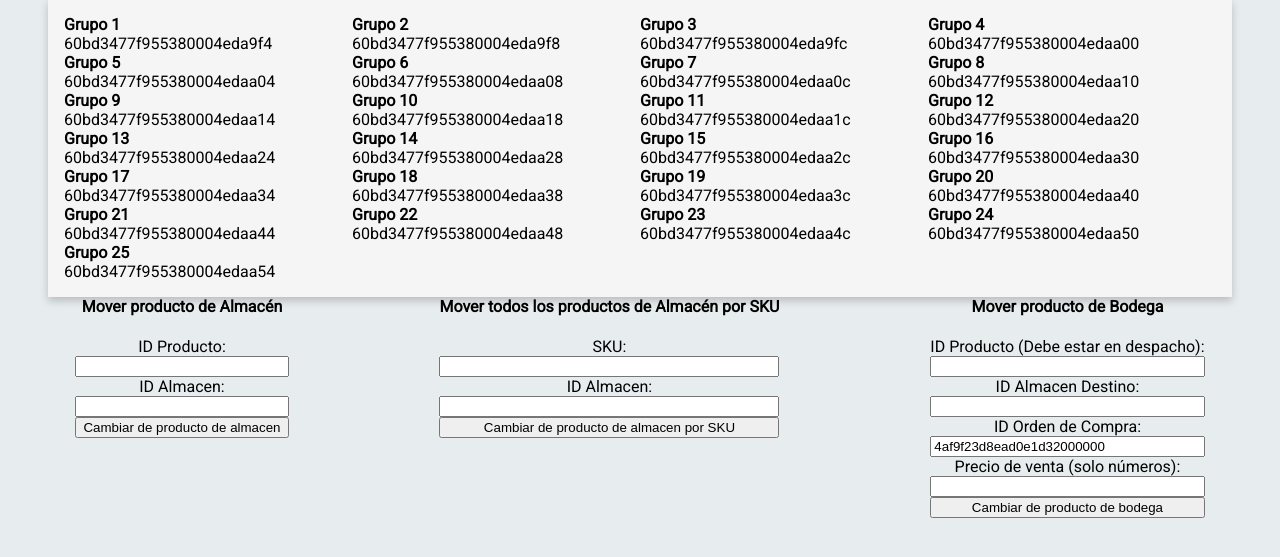
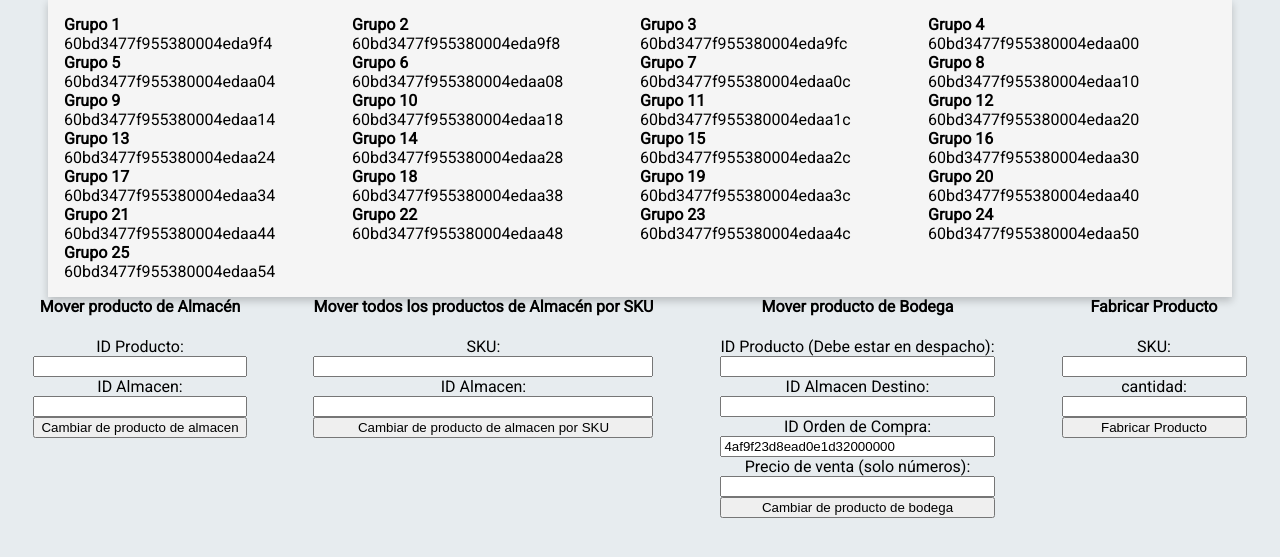
Before and after one commit to Gaonuk/proyecto-ti, a Django app: page /backoffice/ in a window 1280 px wide. Shown: the part 151-708 px from the top of the page. Run offline with Django 3.2, Linux system fonts and the light colour scheme; data that the repository does not hold is empty.

Commit message:
feat: Added Fabrication Form to Backoffice

```diff
--- a/api/forms.py
+++ b/api/forms.py
@@ -13,3 +13,7 @@ class FormCambiarBodega(forms.Form):
     almacenId_externo = forms.CharField(label='ID Almacen Destino', max_length=100)
     oc =  forms.CharField(label='ID Orden de Compra', max_length=100, initial="4af9f23d8ead0e1d32000000")
     precio = forms.IntegerField(label= 'Precio de venta (solo números)' )
+
+class FormFabricar(forms.Form):
+    SKU = forms.CharField(label='SKU', max_length=100)
+    cantidad = forms.IntegerField(label= 'cantidad' )
--- a/api/views.py
+++ b/api/views.py
@@ -1,5 +1,6 @@
 from django.shortcuts import render
-from .serializers import AlgunSerializer # Ejemplo de Import
+from requests.api import post
+from .serializers import AlgunSerializer  # Ejemplo de Import
 from rest_framework import status
 from rest_framework.parsers import JSONParser
 from rest_framework.decorators import api_view
@@ -7,7 +8,7 @@ from django.http.response import JsonResponse
 from rest_framework.response import Response
 from .warehouse import despachar_producto, mover_entre_almacenes, mover_entre_bodegas, obtener_almacenes, obtener_productos_almacen, obtener_stock, fabricar_producto
 
-from .forms import FormCambiarAlmacen,FormCambiarBodega,FormCambiarAlmacenPorSKU
+from .forms import FormCambiarAlmacen, FormCambiarBodega, FormCambiarAlmacenPorSKU, FormFabricar
 from django.http import HttpResponseRedirect
 from django.contrib import messages
 
@@ -19,12 +20,14 @@ import requests
 import json
 
 # Create your views here.
-from .arrays_almacenes_recep import RECEPCIONES_DEV,RECEPCIONES_PROD
+from .arrays_almacenes_recep import RECEPCIONES_DEV, RECEPCIONES_PROD
 # Endpoints que exponemos para otros grupos
+
 
 def parse_js_date(date):
     date_format = date[:-1]
     return datetime.fromisoformat(date_format)
+
 
 @api_view(['GET'])
 def consulta_stock(request):
@@ -36,9 +39,9 @@ def consulta_stock(request):
             # if almacen['despacho']:
             #     continue
             params = {'almacenId': almacen['_id']}
-            print(almacen['_id'])
+            # print(almacen['_id'])
             stock = obtener_stock(params).json()
-            print(stock)
+            # print(stock)
             for producto in stock:
                 if producto['_id'] in sku_stocks:
                     sku_stocks[producto['_id']] += producto['total']
@@ -52,11 +55,12 @@ def consulta_stock(request):
             })
         return Response(response, status=status.HTTP_200_OK)
 
-    else: # En caso de un method nada que ver
+    else:  # En caso de un method nada que ver
         return Response(
             {'message': f'{request.method} method not allowed for this request'},
             status=status.HTTP_405_METHOD_NOT_ALLOWED
         )
+
 
 @api_view(['POST', 'PATCH'])
 def manejo_oc(request, id):
@@ -65,14 +69,16 @@ def manejo_oc(request, id):
 
         if RecievedOC.objects.filter(id=id).exists():
             return Response({'message': 'OC ya fue recibida'},
-            status=status.HTTP_400_BAD_REQUEST)
+                            status=status.HTTP_400_BAD_REQUEST)
         else:
             orden_de_compra = obtener_oc(id).json()[0]
-            oc = RecievedOC(id = id, cliente = orden_de_compra["cliente"], proveedor = orden_de_compra["cliente"],
-            sku = orden_de_compra["sku"], fecha_entrega = parse_js_date(orden_de_compra["fechaEntrega"]), cantidad = orden_de_compra["cantidad"],
-            cantidad_despachada = orden_de_compra["cantidadDespachada"], precio_unitario = orden_de_compra["precioUnitario"],
-            canal = orden_de_compra["canal"], estado = orden_de_compra["estado"], created_at = parse_js_date(orden_de_compra["created_at"]),
-            updated_at =  parse_js_date(orden_de_compra["updated_at"]))
+            oc = RecievedOC(id=id, cliente=orden_de_compra["cliente"], proveedor=orden_de_compra["cliente"],
+                            sku=orden_de_compra["sku"], fecha_entrega=parse_js_date(orden_de_compra["fechaEntrega"]), cantidad=orden_de_compra["cantidad"],
+                            cantidad_despachada=orden_de_compra[
+                                "cantidadDespachada"], precio_unitario=orden_de_compra["precioUnitario"],
+                            canal=orden_de_compra["canal"], estado=orden_de_compra["estado"], created_at=parse_js_date(
+                                orden_de_compra["created_at"]),
+                            updated_at=parse_js_date(orden_de_compra["updated_at"]))
 
             if "notas" in orden_de_compra.keys():
                 oc.notas = orden_de_compra["notas"]
@@ -84,18 +90,17 @@ def manejo_oc(request, id):
                 oc.url_notificaion = orden_de_compra["urlNotificacion"]
             oc.save()
             url = orden_de_compra["urlNotificacion"]
-            if randint(0,1) == 1:
+            if randint(0, 1) == 1:
                 recepcionar_oc(id)
-                requests.patch(url=url, params={"estado":"aceptada"})
+                requests.patch(url=url, params={"estado": "aceptada"})
             else:
                 rechazar_oc(id, {"rechazo": "Rechazada por azar"})
-                requests.patch(url=url, params={"estado":"rechazada"})
+                requests.patch(url=url, params={"estado": "rechazada"})
 
-            response = {"id": id, "cliente": body["cliente"], "sku": body["sku"],"fechaEntrega": body["fechaEntrega"],
-            "cantidad": body["cantidad"], "urlNotificacion": body["urlNotificacion"],"estado": "recibida"}
+            response = {"id": id, "cliente": body["cliente"], "sku": body["sku"], "fechaEntrega": body["fechaEntrega"],
+                        "cantidad": body["cantidad"], "urlNotificacion": body["urlNotificacion"], "estado": "recibida"}
 
             return Response(response, status=status.HTTP_201_CREATED)
-
 
     elif request.method == 'PATCH':
         body = request.body
@@ -107,18 +112,18 @@ def manejo_oc(request, id):
         else:
             return Response(status=status.HTTP_404_NOT_FOUND)
 
-    else: # En caso de un method nada que ver
+    else:  # En caso de un method nada que ver
         return Response(
             {'message': f'{request.method} method not allowed for this request'},
             status=status.HTTP_405_METHOD_NOT_ALLOWED
         )
 
 
-@api_view(['GET', 'POST', 'DELETE', 'PUT']) # para que sirve esto
+@api_view(['GET', 'POST', 'DELETE', 'PUT'])  # para que sirve esto
 def algun_endopint(request, algun_id):
     # Si el URL que llama este endpoint tiene alguna variable,
     # debe ir en el input de la función, junto a request.
-    if request.method == 'GET': #ejemplo para obtener todas las instancias de un modelo        artists = Artist.objects.all()
+    if request.method == 'GET':  # ejemplo para obtener todas las instancias de un modelo        artists = Artist.objects.all()
         # algunos_modelos = AlgunModelo.objects.all()
         # algun_serializer = AlgunSerializer(algunos_modelos, many=True)
         # for instancia in algun_serializer.data:
@@ -134,7 +139,7 @@ def algun_endopint(request, algun_id):
         #     return Response({'message': 'POST was made succesfully'} , status=status.HTTP_200_OK)
         # return Response(algun_serializer.errors, status=status.HTTP_400_BAD_REQUEST)
         pass
-    elif request.method == 'PUT': #Ejemplo para reproducir las canciones de un album
+    elif request.method == 'PUT':  # Ejemplo para reproducir las canciones de un album
         # tracks = Track.objects.filter(album=album_id)
         # for track in tracks:
         #     track.times_played += 1
@@ -150,14 +155,15 @@ def algun_endopint(request, algun_id):
         # return Response({'message': 'Something was deleted succesfully'} , status=status.HTTP_204_NO_CONTENT)
         pass
 
-    else: # En caso de un method nada que ver
+    else:  # En caso de un method nada que ver
         return Response(
             {'message': f'{request.method} method not allowed for this request'},
             status=status.HTTP_405_METHOD_NOT_ALLOWED
         )
 
+
 def index(request):
-    ###Información de los almacenes
+    # Información de los almacenes
     almacenes = obtener_almacenes().json()
     info_almacenes = {}
     for almacen in almacenes:
@@ -165,19 +171,19 @@ def index(request):
         used = almacen["usedSpace"]
         total = almacen["totalSpace"]
         if almacen["recepcion"]:
-            info_almacenes['Recepción'] = [id,used,total]
+            info_almacenes['Recepción'] = [id, used, total]
         if almacen["despacho"]:
-            info_almacenes['Despacho'] = [id,used,total]
+            info_almacenes['Despacho'] = [id, used, total]
         if almacen["pulmon"]:
-            info_almacenes['Pulmón'] = [id,used,total]
+            info_almacenes['Pulmón'] = [id, used, total]
         if almacen["pulmon"] == False and almacen["despacho"] == False and almacen["recepcion"] == False:
-            info_almacenes['Central'] = [id,used,total]
+            info_almacenes['Central'] = [id, used, total]
         almacen["almacenId"] = almacen["_id"]
-    labels_almacenes = ['Recepción','Despacho','Pulmón','Central']
+    labels_almacenes = ['Recepción', 'Despacho', 'Pulmón', 'Central']
     ocupacion_almacenes = [info_almacenes[i][1] for i in labels_almacenes]
     id_almacenes = [info_almacenes[i][0] for i in labels_almacenes]
 
-    ###Información stock disponible de vacunas y compuestos
+    # Información stock disponible de vacunas y compuestos
     cantidad_sku = {}
     for almacen in almacenes:
         sku_almacen = obtener_stock(almacen).json()
@@ -189,120 +195,197 @@ def index(request):
     labels_stock = [key for key in cantidad_sku.keys()]
     stock = [cantidad_sku[i] for i in labels_stock]
 
-    return render(request, 'index.html',{'params':{'labels_almacenes': labels_almacenes, 'ocupacion_almacenes': ocupacion_almacenes, \
-        'labels_stock': labels_stock, 'stock': stock }})
+    return render(request, 'index.html', {'params': {'labels_almacenes': labels_almacenes, 'ocupacion_almacenes': ocupacion_almacenes,
+                                                     'labels_stock': labels_stock, 'stock': stock}})
+
 
 def backoffice(request):
-    #Arrays para hacer comparativas
-    #antes de enviar el POST
-    IDs_almacenes=[]
-    IDs_productos=[]
-    IDs_por_sku={}
-    #Obtenemos todos los almacenes
+    # Arrays para hacer comparativas
+    # antes de enviar el POST
+    IDs_almacenes = []
+    IDs_productos = []
+    IDs_por_sku = {}
+    # Obtenemos todos los almacenes
     almacenes = obtener_almacenes().json()
     for almacen in almacenes:
-        #Creamos una nueva variable 'id' porque front no permite "_"
-        almacen['id']=almacen['_id']
+        # Creamos una nueva variable 'id' porque front no permite "_"
+        almacen['id'] = almacen['_id']
         params = {'almacenId': almacen['_id']}
-        #Para cada almacén vemos su stock
+        # Para cada almacén vemos su stock
         stock = obtener_stock(params).json()
-        #Guardamos los IDs de los almacenes en un Array
+        # Guardamos los IDs de los almacenes en un Array
         IDs_almacenes.append(almacen['_id'])
-        #Guardamos en el mismo objeto los productos del almacen
+        # Guardamos en el mismo objeto los productos del almacen
         almacen['productos'] = stock
-        #Guardamos la cantidad de productos del almacen para hacer un IF en el front
+        # Guardamos la cantidad de productos del almacen para hacer un IF en el front
         almacen['cant_productos'] = len(stock)
-        #Este array sirve para guardar por SKU todos los IDs de productos en el mismo objeto de almacén
-        almacen['detalle_productos']={}
+        # Este array sirve para guardar por SKU todos los IDs de productos en el mismo objeto de almacén
+        almacen['detalle_productos'] = {}
         print(stock)
-        #Si hay productos en el almacen, iteramos sobre ellos
-        if len(stock)>0:
+        # Si hay productos en el almacen, iteramos sobre ellos
+        if len(stock) > 0:
             for sku in stock:
-                #Vamos a guardar en un objeto los SKUs y un array con sus IDs para ser usado en otro método
-                IDs_por_sku[sku['_id']]= []
-                #Sacamos todos los IDs por SKU
-                productos_almacen = obtener_productos_almacen({"almacenId":almacen['_id'], "sku": sku["_id"] }).json()
+                # Vamos a guardar en un objeto los SKUs y un array con sus IDs para ser usado en otro método
+                IDs_por_sku[sku['_id']] = []
+                # Sacamos todos los IDs por SKU
+                productos_almacen = obtener_productos_almacen(
+                    {"almacenId": almacen['_id'], "sku": sku["_id"]}).json()
                 for producto_almacen in productos_almacen:
-                    #Aquí se guardan todos los ID's por SKU
+                    # Aquí se guardan todos los ID's por SKU
                     IDs_por_sku[sku['_id']].append(producto_almacen['_id'])
-                    #Creamos una nueva variable 'id' porque front no permite "_"
+                    # Creamos una nueva variable 'id' porque front no permite "_"
                     producto_almacen['id'] = producto_almacen['_id']
                     IDs_productos.append(producto_almacen["_id"])
-                #Guardamos todos los productos según SKU en un objeto
+                # Guardamos todos los productos según SKU en un objeto
                 almacen['detalle_productos'][sku["_id"]] = productos_almacen
 
-
     if request.method == 'POST':
-        if request.POST.get('oc','')=='' and request.POST.get('SKU','')=='':
+        # print(request.POST.get('cantidad'))
+        # print(request.POST.get('SKU'))
+        if request.POST.get('oc', '') == '' and request.POST.get('SKU', '') == '' and request.POST.get('cantidad', '') == '':
             form_cambiar_bodega = FormCambiarBodega()
             form_cambiar_almacen = FormCambiarAlmacen(request.POST)
             form_cambiar_almacen_SKU = FormCambiarAlmacenPorSKU()
+            form_fabricar = FormFabricar()
             # print(IDs_almacenes)
             # print(IDs_productos)
-            ID_producto = request.POST.get('productoId','')
-            ID_almacen = request.POST.get('almacenId','')
+            ID_producto = request.POST.get('productoId', '')
+            ID_almacen = request.POST.get('almacenId', '')
             if form_cambiar_almacen.is_valid():
                 post_valido = True
                 if ID_almacen not in IDs_almacenes:
-                    messages.warning(request, '¡El ID de este almacén NO existe!')
+                    messages.warning(
+                        request, '¡El ID de este almacén NO existe!')
                     post_valido = False
                 if ID_producto not in IDs_productos:
-                    messages.warning(request, '¡El ID de este producto NO existe!')
+                    messages.warning(
+                        request, '¡El ID de este producto NO existe!')
                     post_valido = False
                 if post_valido:
-                    mover_entre_almacenes({'productoId': ID_producto, "almacenId": ID_almacen })
-                    messages.info(request, 'El producto ha sido cambiado de almacén')
+                    mover_entre_almacenes(
+                        {'productoId': ID_producto, "almacenId": ID_almacen})
+                    messages.info(
+                        request, 'El producto ha sido cambiado de almacén')
                     return HttpResponseRedirect('/backoffice')
-        elif request.POST.get('oc','')!='' and request.POST.get('SKU','')=='':
+        elif request.POST.get('oc', '') != '' and request.POST.get('SKU', '') == '' and request.POST.get('cantidad', '') == '':
             form_cambiar_almacen = FormCambiarAlmacen()
             form_cambiar_bodega = FormCambiarBodega(request.POST)
             form_cambiar_almacen_SKU = FormCambiarAlmacenPorSKU()
-            ID_producto = request.POST.get('productoId','')
-            ID_almacen_externo = request.POST.get('almacenId_externo','')
-            ID_oc = request.POST.get('oc','')
-            precio = request.POST.get('precio','')
+            form_fabricar = FormFabricar()
+            ID_producto = request.POST.get('productoId', '')
+            ID_almacen_externo = request.POST.get('almacenId_externo', '')
+            ID_oc = request.POST.get('oc', '')
+            precio = request.POST.get('precio', '')
             if form_cambiar_bodega.is_valid():
                 post_valido = True
                 if ID_almacen_externo not in RECEPCIONES_DEV:
-                    messages.warning(request, '¡El ID de este almacén externo NO existe!')
+                    messages.warning(
+                        request, '¡El ID de este almacén externo NO existe!')
                     post_valido = False
                 if ID_producto not in IDs_productos:
-                    messages.warning(request, '¡El ID de este producto NO existe!')
+                    messages.warning(
+                        request, '¡El ID de este producto NO existe!')
                     post_valido = False
                 if post_valido:
-                    mover_entre_bodegas({'productoId': ID_producto, "almacenId": ID_almacen_externo, "oc":ID_oc, "precio": precio })
-                    messages.info(request, '¡El producto ha sido enviado a otra bodega!')
+                    mover_entre_bodegas(
+                        {'productoId': ID_producto, "almacenId": ID_almacen_externo, "oc": ID_oc, "precio": precio})
+                    messages.info(
+                        request, '¡El producto ha sido enviado a otra bodega!')
                     return HttpResponseRedirect('/backoffice')
 
-        elif request.POST.get('SKU','')!='' and request.POST.get('oc','')=='':
+        elif request.POST.get('SKU', '') != '' and request.POST.get('oc', '') == '' and request.POST.get('cantidad', '') == '':
             form_cambiar_almacen = FormCambiarAlmacen()
             form_cambiar_bodega = FormCambiarBodega()
+            form_fabricar = FormFabricar()
             form_cambiar_almacen_SKU = FormCambiarAlmacenPorSKU(request.POST)
-            SKU = request.POST.get('SKU','')
-            ID_almacen = request.POST.get('almacenId','')
-            precio = request.POST.get('precio','')
+            SKU = request.POST.get('SKU', '')
+            ID_almacen = request.POST.get('almacenId', '')
+            precio = request.POST.get('precio', '')
             if form_cambiar_almacen_SKU.is_valid():
                 post_valido = True
                 if ID_almacen not in IDs_almacenes:
-                    messages.warning(request, '¡El ID de este almacén NO existe!')
+                    messages.warning(
+                        request, '¡El ID de este almacén NO existe!')
                     post_valido = False
                 if SKU not in list(IDs_por_sku.keys()):
                     messages.warning(request, '¡Este SKU NO existe!')
                     post_valido = False
                 if post_valido:
                     for ID_producto in IDs_por_sku[SKU]:
-                        mover_entre_almacenes({'productoId': ID_producto, "almacenId": ID_almacen })
-                    messages.info(request, f'{len(IDs_por_sku[SKU])} producto(s) han sido cambiado de almacén')
+                        mover_entre_almacenes(
+                            {'productoId': ID_producto, "almacenId": ID_almacen})
+                    messages.info(
+                        request, f'{len(IDs_por_sku[SKU])} producto(s) han sido cambiado de almacén')
 
+        elif request.POST.get('cantidad') != '' and request.POST.get('SKU') != '':
+            valid_SKUs = [
+                '100',
+                '107',
+                '108',
+                '112',
+                '113',
+                '114',
+                '118',
+                '119',
+                '129',
+                '1000',
+                '10001',
+                '30001',
+                '30002',
+                '30003',
+                '30004',
+                '30005',
+                '30006',
+                '30007',
+                '30008',
+                '30009',
+                '30010',
+                '30011',
+                '30012',
+                '30013',
+                '30014',
+                '30015',
+                '30016',
+                '30017',
+                '30018',
+                '30019',
+                '30020',
+                '30021',
+                '30022',
+                '30023',
+                '30024'
+            ]
+            form_cambiar_almacen = FormCambiarAlmacen()
+            form_cambiar_bodega = FormCambiarBodega()
+            form_fabricar = FormFabricar(request.POST)
+            form_cambiar_almacen_SKU = FormCambiarAlmacenPorSKU()
+            SKU = request.POST.get('SKU')
+            cantidad = request.POST.get('cantidad')
+            if form_fabricar.is_valid():
+                post_valido = True
+                if SKU not in valid_SKUs:
+                    messages.warning(request, '¡Este SKU NO existe!')
+                    post_valido = False
+                if post_valido:
+                    response = fabricar_producto(
+                        {"sku": SKU, "cantidad": cantidad})
+                    data = response.json()
+                    date = data['disponible']
+                    messages.info(
+                        request, f'Se han mandado a fabricar {cantidad} productos con sku {SKU}')
+                    messages.info(
+                        request, f"Su producto estara disponible el {date}")
     else:
         form_cambiar_bodega = FormCambiarBodega()
         form_cambiar_almacen = FormCambiarAlmacen()
-        form_cambiar_almacen_SKU= FormCambiarAlmacenPorSKU()
+        form_cambiar_almacen_SKU = FormCambiarAlmacenPorSKU()
+        form_fabricar = FormFabricar()
 
     # print(almacenes)
-    return render(request, 'backoffice.html',{
-        'almacenes':almacenes,
+    return render(request, 'backoffice.html', {
+        'almacenes': almacenes,
         'form_cambiar_almacen': form_cambiar_almacen,
-        'form_cambiar_bodega':form_cambiar_bodega,
-        'form_cambiar_almacen_SKU':form_cambiar_almacen_SKU,
+        'form_cambiar_bodega': form_cambiar_bodega,
+        'form_cambiar_almacen_SKU': form_cambiar_almacen_SKU,
+        'form_fabricar': form_fabricar,
         'ALMACENES_EXTERNOS': RECEPCIONES_DEV})
--- a/api/warehouse.py
+++ b/api/warehouse.py
@@ -106,6 +106,7 @@ def obtener_stock(params:dict):
 
 def fabricar_producto(params:dict):
     # params contiene sku, cantidad
+    print(params)
     auth_string = f'PUT{params["sku"]}{params["cantidad"]}'
     auth_hash = hash_maker(auth_string)
     headers = {
--- a/templates/backoffice.html
+++ b/templates/backoffice.html
@@ -77,7 +77,7 @@
             <input type="submit" value="Cambiar de producto de almacen">
         </form>
     </div>
-    <div style="margin:0 auto;"">
+    <div style="margin:0 auto;">
         <h4 style="margin-top: 0;">Mover todos los productos de Almacén por SKU</h4>
         <form action="/backoffice/" method="post" style="display: grid;">
             {% csrf_token %}
@@ -93,6 +93,14 @@
             <input type="submit" value="Cambiar de producto de bodega">
         </form>
     </div>
+    <div style="margin:0 auto;">
+        <h4 style="margin-top: 0;">Fabricar Producto</h4>
+        <form action="/backoffice/" method="POST" style="display: grid;">
+            {% csrf_token %}
+            {{ form_fabricar }}
+            <input type="submit" value="Fabricar Producto">
+        </form>
+    </div>
 </div>
 
 
```
Lines whose indentation alone changed are shown as unchanged.
